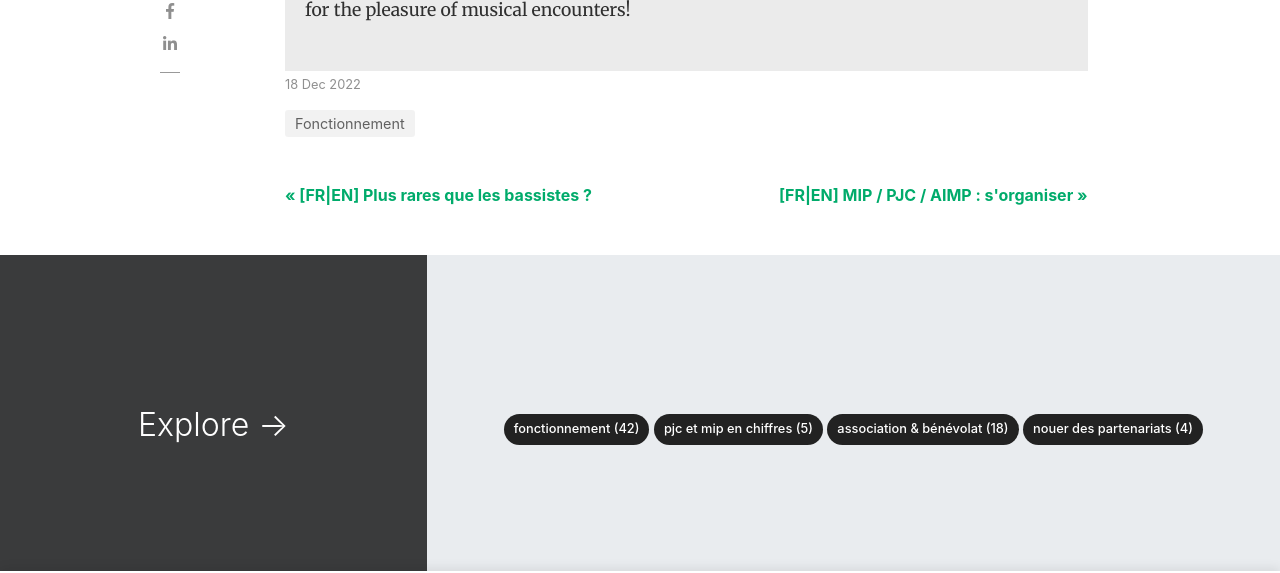
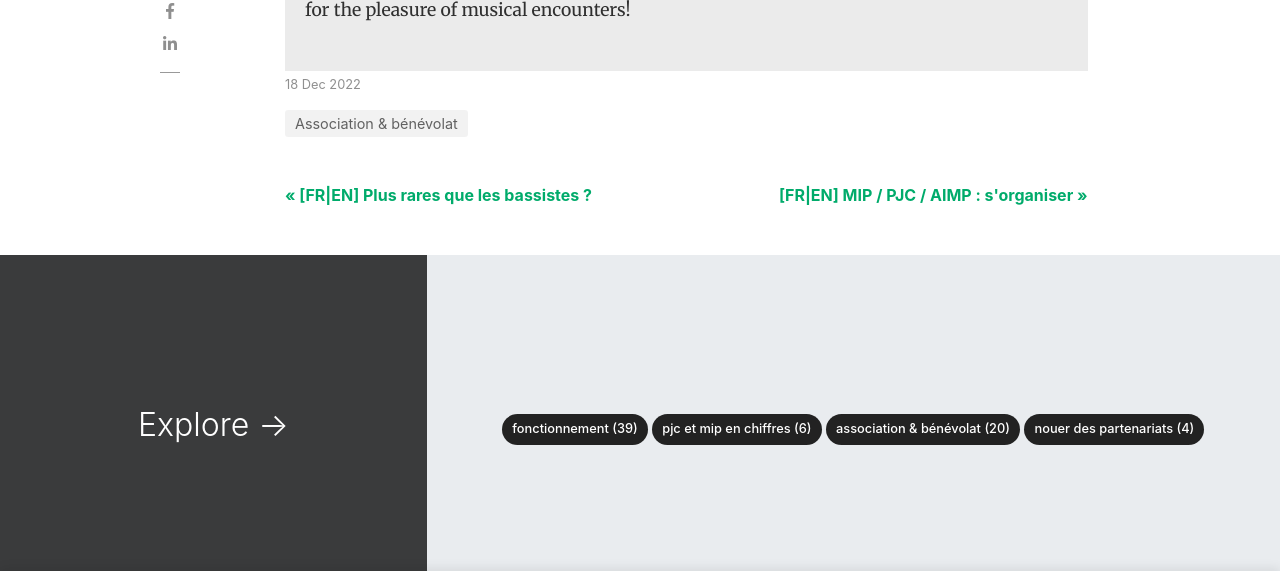
Before and after one commit to zikapanam/blog-zikapanam, a Jekyll site: the page built from _posts/2022-12-18-[fr|en]-bonne-fin-d-annee.html, in a window 1280 px wide and 900 px high, scrolled down 6370 px. Shown: the part 167-740 px from the top of the window. Built offline with Jekyll 4.4.1, drawn with Linux system fonts in a browser that asks for light colours; nearby versions of some CDN libraries.

Commit message:
chgmt catégorie

```diff
--- a/_posts/2022-12-18-[fr|en]-bonne-fin-d-annee.html
+++ b/_posts/2022-12-18-[fr|en]-bonne-fin-d-annee.html
@@ -3,7 +3,7 @@ layout: post
 author: zikapanam
 title: "[FR|EN] Bonne fin d'année !"
 categories:
-- Fonctionnement
+- Association & bénévolat
 image: assets/images/feux-d-artifice.jpg
 description: "On approche de la fin de l'année 2022 ... Beaucoup de choses accomplies cette année !"
 comments: true
--- a/_posts/2023-01-02-[fr|en]-mip-pjc-stat-janvier-2023.html
+++ b/_posts/2023-01-02-[fr|en]-mip-pjc-stat-janvier-2023.html
@@ -3,7 +3,7 @@ layout: post
 author: zikapanam
 title: "[FR|EN] MIP / PJC : Statistiques de janvier 2023"
 categories:
-- Fonctionnement
+- PJC et MIP en chiffres
 image: assets/images/statistics.jpg
 description: L'année 2023 débute, faisons le point sur les communautés MIP et PJC ! (Statistiques et analyse)
 comments: true
--- a/_posts/2023-01-04-[fr|en]-mip-pjc-devenez-benevole.html
+++ b/_posts/2023-01-04-[fr|en]-mip-pjc-devenez-benevole.html
@@ -3,7 +3,7 @@ layout: post
 author: zikapanam
 title: "[FR|EN] MIP / PJC : Devenez bénévole !"
 categories:
-- Fonctionnement
+- Association & bénévolat
 image: assets/images/tous-ensemble-hannah-busing-Zyx1bK9mqmA-unsplash.jpg
 description: De nombreux bénévoles oeuvrent au bon fonctionnement de PJC et de MIP dans une ambiance bienveillante alors pourquoi pas vous ?
 comments: true
```
